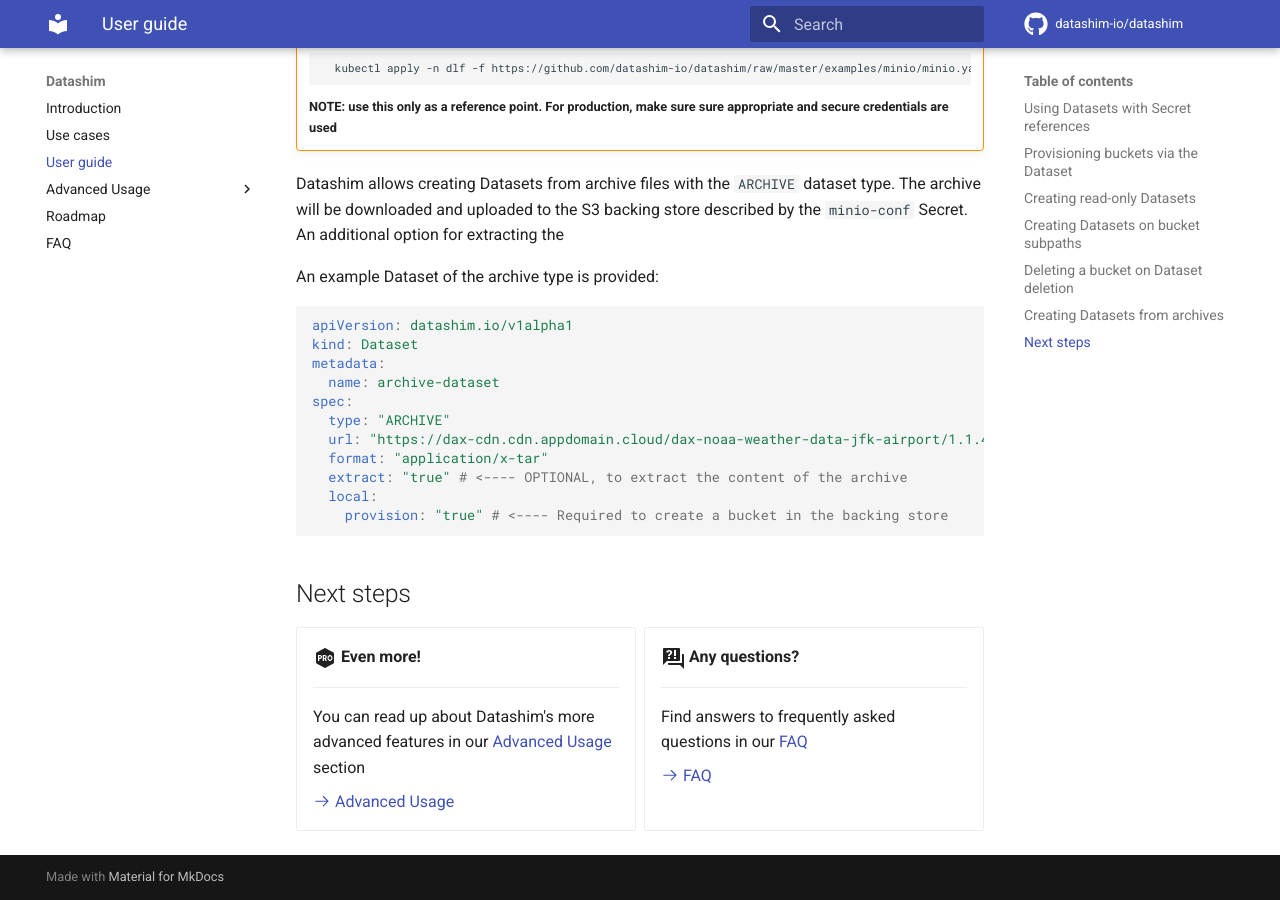
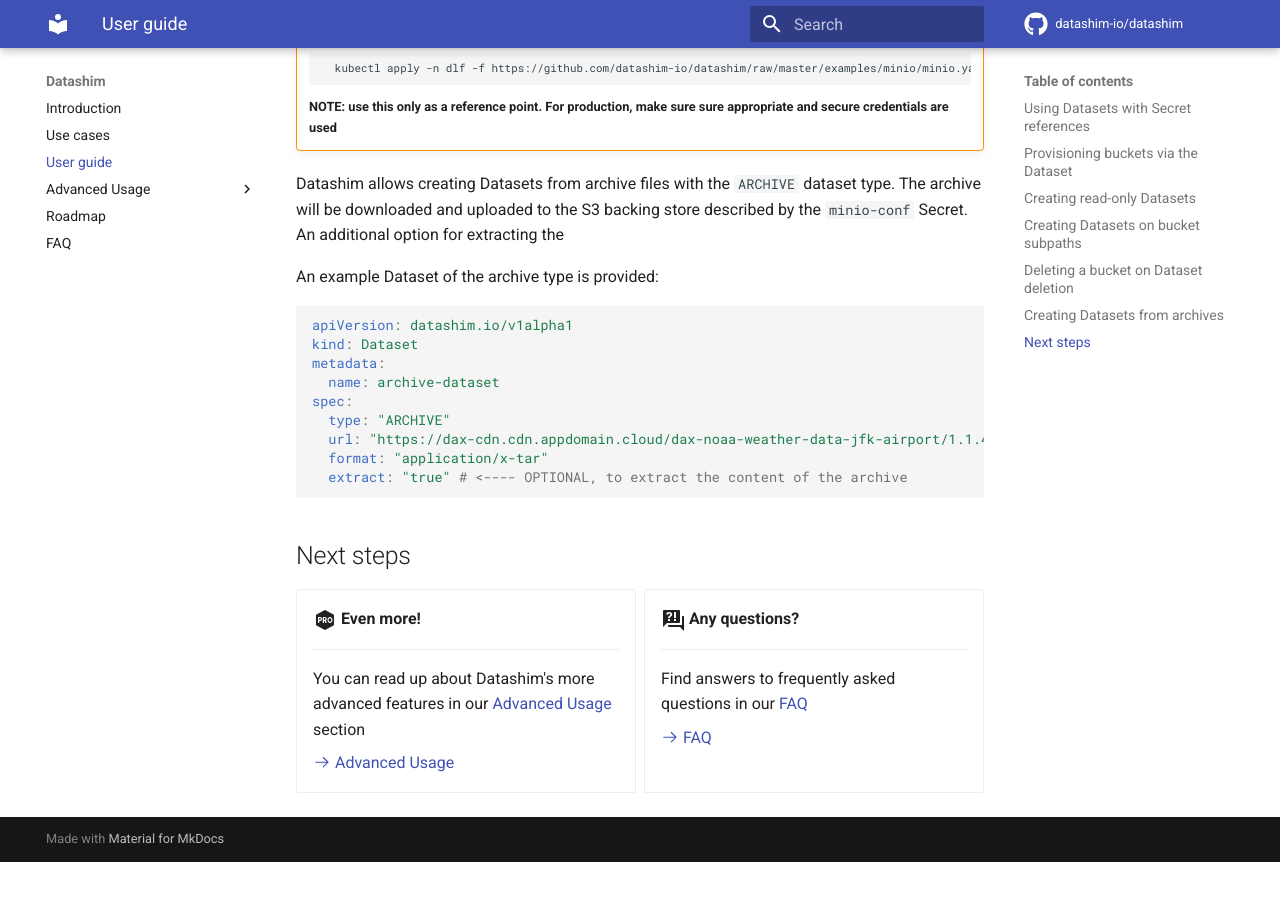
Before and after one commit to datashim-io/datashim, an MkDocs documentation site: the page built from docs/user-guide.md, in a window 1280 px wide and 900 px high, scrolled down 2715 px. Built offline with MkDocs 1.6.1 and Material for MkDocs 9.7.7, drawn with Linux system fonts in a browser that asks for light colours; comment, search, counter and statistics services are not loaded; after the commit the page ends 3577 px from its top, so only the background shows below that.

Commit message:
fix: remove provision:true as it would cause failures (#377)
Signed-off-by: Alessandro Pomponio <alessandro.pomponio1@ibm.com>

````diff
--- a/docs/user-guide.md
+++ b/docs/user-guide.md
@@ -151,8 +151,6 @@
   url: "https://dax-cdn.cdn.appdomain.cloud/dax-noaa-weather-data-jfk-airport/1.1.4/noaa-weather-data-jfk-airport.tar.gz"
   format: "application/x-tar"
   extract: "true" # <---- OPTIONAL, to extract the content of the archive
-  local:
-    provision: "true" # <---- Required to create a bucket in the backing store
 ```
 
 ## Next steps
````
